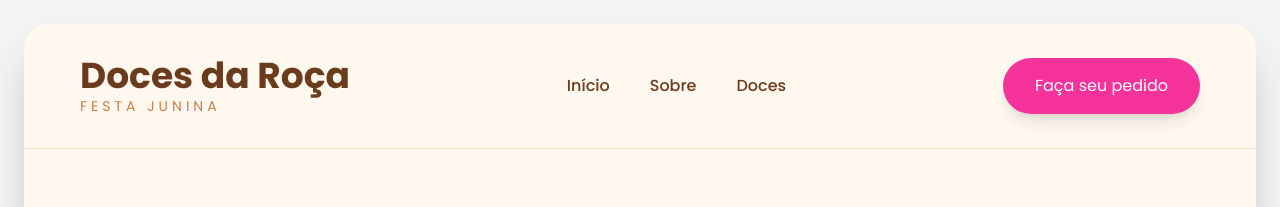
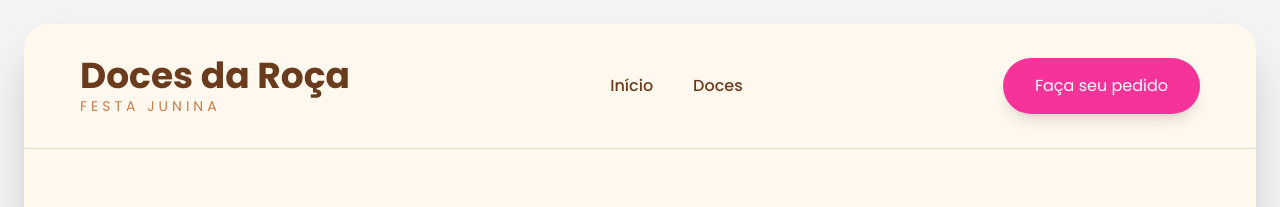
Before and after one commit to Isabelinhh/festajuninafront, a plain HTML site: page index.html in a window 1280 px wide. Shown: the top 207 px of the page. Drawn offline with nearby package versions, Linux system fonts and the light colour scheme.

Commit message:
Add files via upload

```diff
--- a/index.html
+++ b/index.html
@@ -54,9 +54,7 @@ TAILWIND CSS
           Início
         </a>
 
-        <a href="./sobre.html" class="hover:text-pink-600 duration-300">
-          Sobre
-        </a>
+
 
         <a href="./doce.html" class="hover:text-pink-600 duration-300">
           Doces
```
